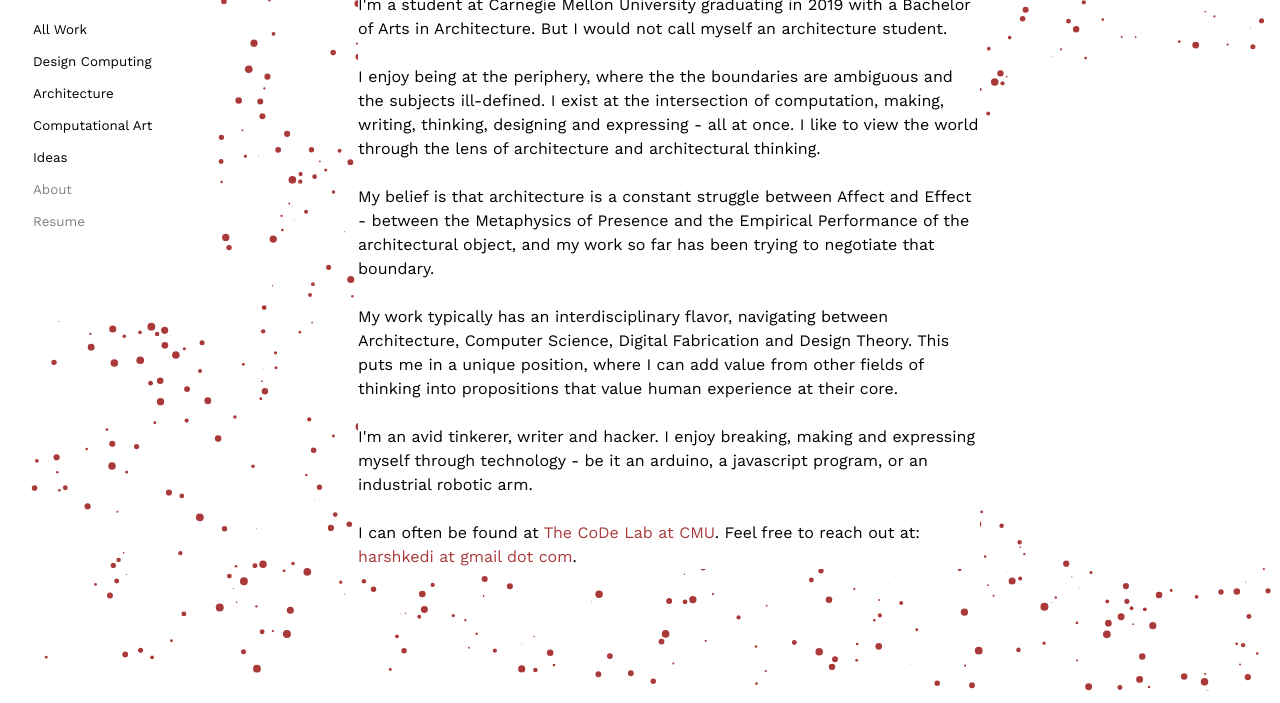
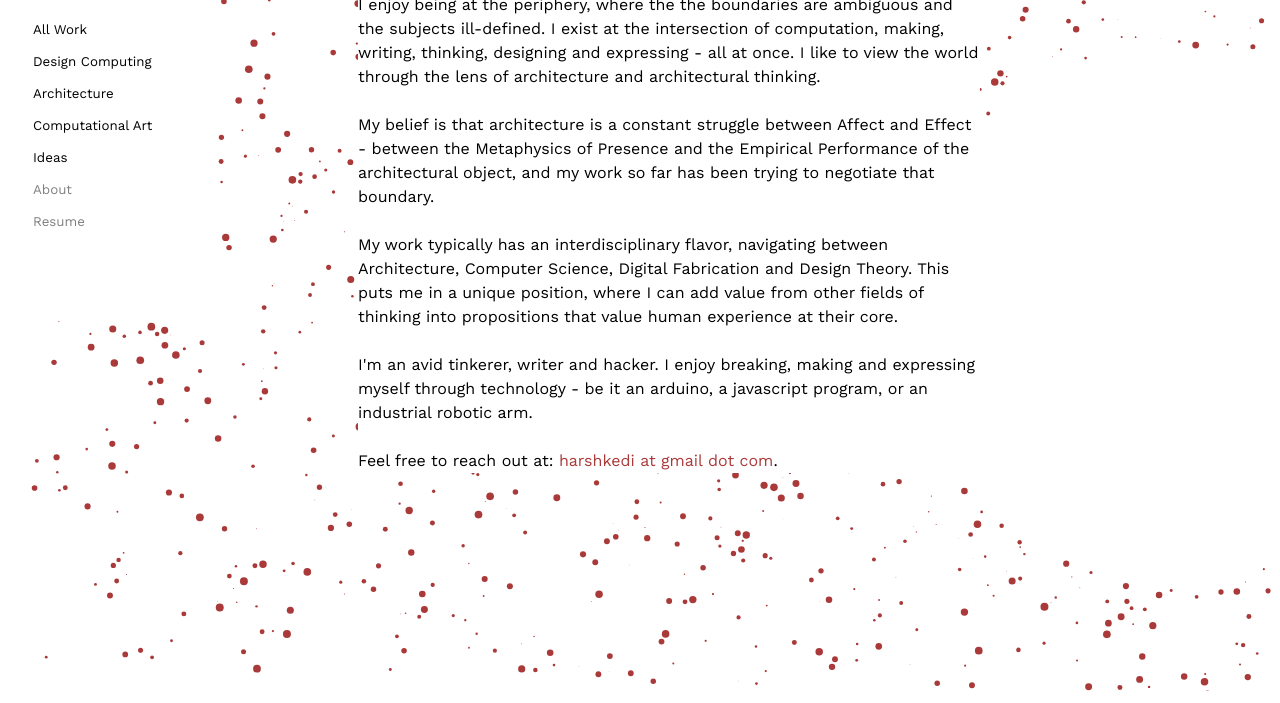
Before and after one commit to Harshkedia/website, a plain HTML site: page about.html in a window 1280 px wide. Shown: the part 117-820 px from the top of the page. Drawn offline with nearby package versions, Linux system fonts and the light colour scheme; animation ran at ten frames a second; a web font is replaced by a local one.

Commit message:
Update about.html

```diff
--- a/about.html
+++ b/about.html
@@ -87,11 +87,7 @@ function myFunction() {
 
     <h2 class="project-title">
           "Try to learn something about everything and everything about something" - <a href="https://en.wikipedia.org/wiki/Thomas_Henry_Huxley" class="plink">Thomas Huxley (aka Darwin's "Bulldog")</a>
-          <br><br>
-          I'm a student at Carnegie Mellon University graduating
-        in 2019 with a Bachelor of Arts in Architecture. But
-        I would not call myself an architecture student.
-        <br> <br> I
+          <br><br> I
         enjoy being at the periphery, where the the boundaries
         are ambiguous and the subjects ill-defined. I exist
         at the intersection of computation, making, writing,
@@ -117,7 +113,6 @@ function myFunction() {
         it an arduino, a javascript program, or an industrial
         robotic arm.
         <br><br>
-        I can often be found at <a href="http://code.arc.cmu.edu/" class="plink"> The CoDe Lab at CMU</a>.
         Feel free to reach out at: <a href="mailto:harshkedi@gmail.com" class="plink">harshkedi at gmail dot com</a>.
     </h2>
 
```
